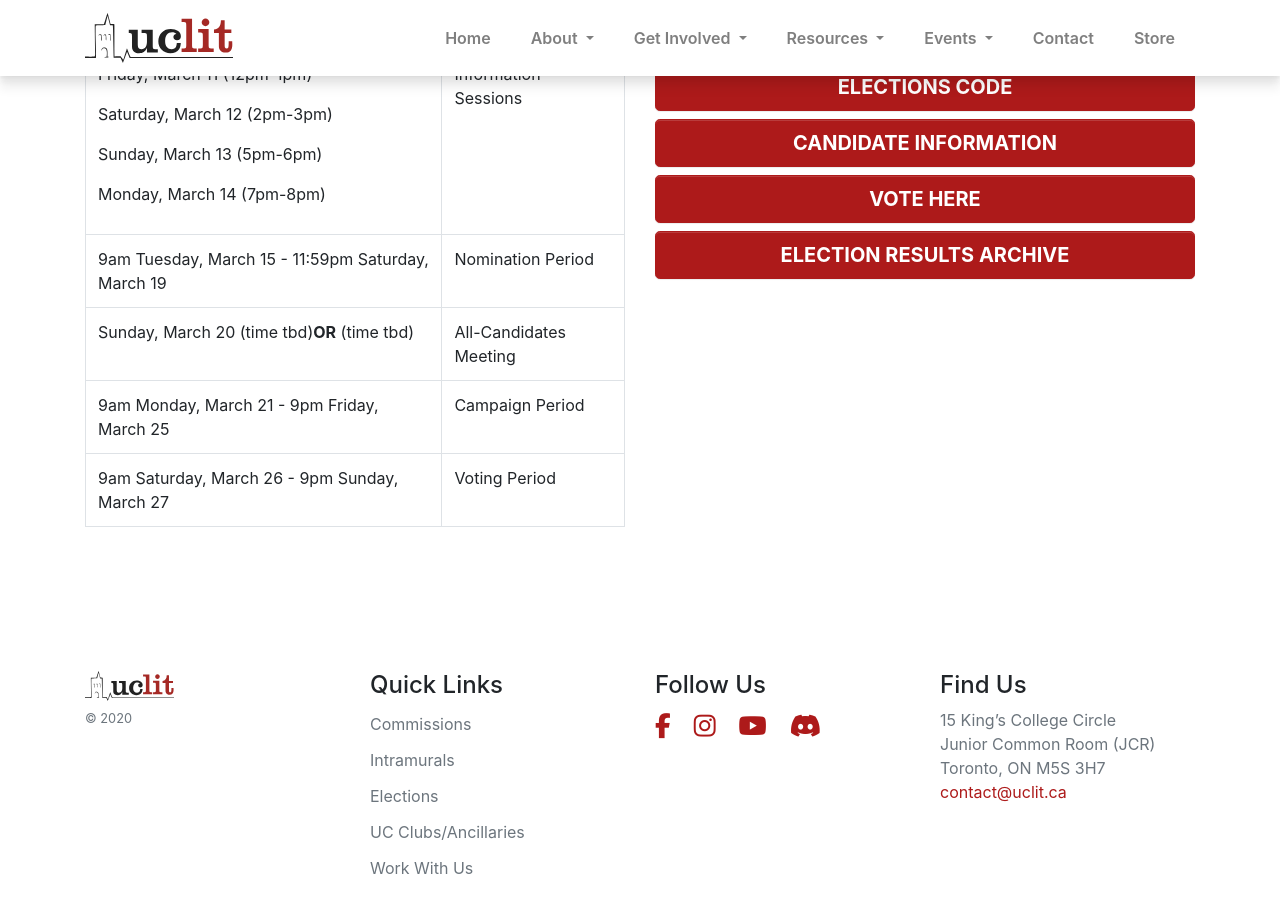
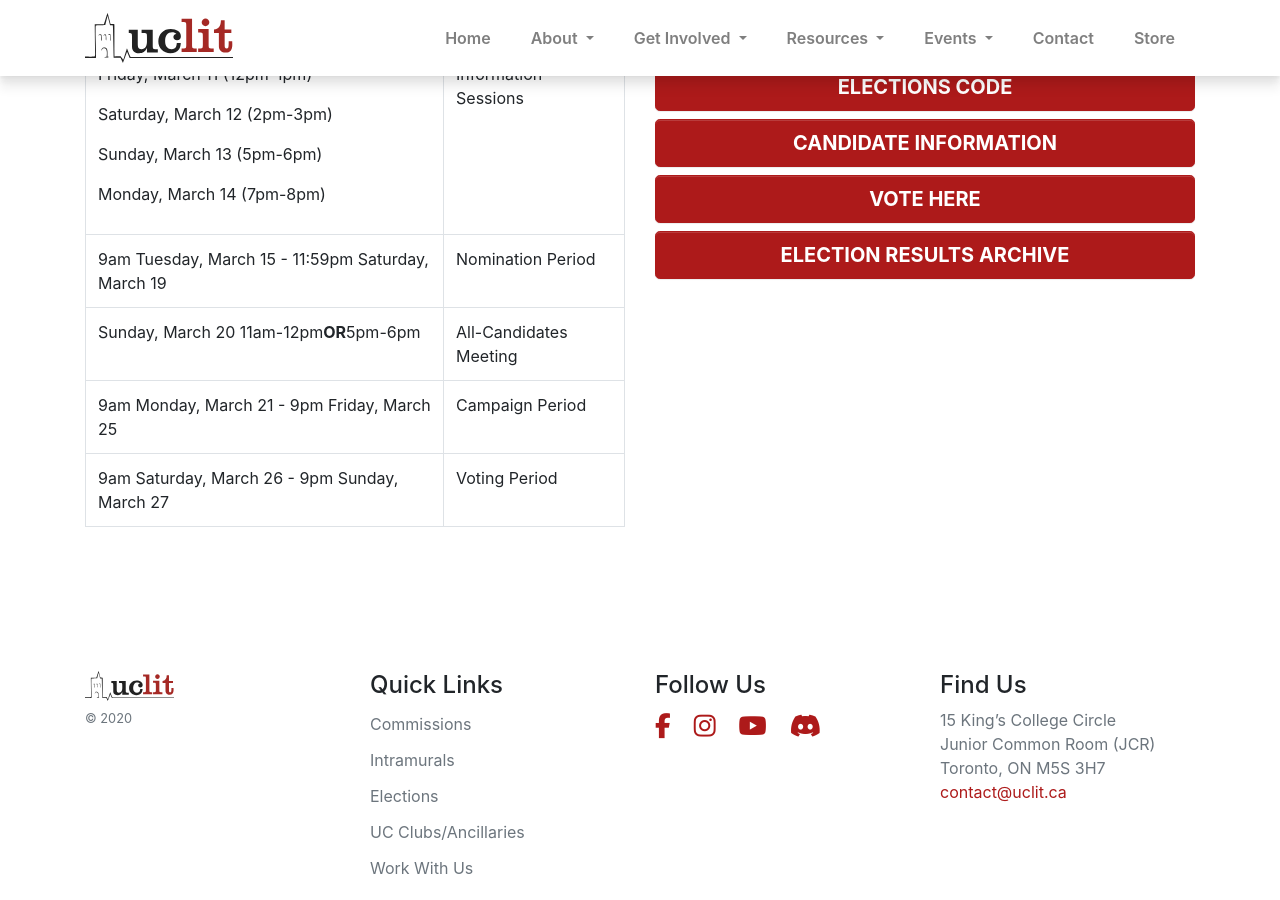
Before and after one commit to uclit-webmaster/uclit-site, a Jekyll site: the page built from get-involved/elections.html, in a window 1280 px wide and 900 px high, scrolled down 1292 px. Built offline with Jekyll 4.4.1, drawn with Linux system fonts in a browser that asks for light colours; nearby versions of some CDN libraries.

Commit message:
Update elections.html

```diff
--- a/get-involved/elections.html
+++ b/get-involved/elections.html
@@ -45,7 +45,7 @@ title: Elections
                             <td>9am Tuesday, March 15 - 11:59pm Saturday, March 19</td><td>Nomination Period</td>
                         </tr>
                         <tr>
-                            <td>Sunday, March 20 (time tbd)<strong>OR</strong> (time tbd)</td><td>All-Candidates Meeting</td>
+                            <td>Sunday, March 20 11am-12pm<strong>OR</strong>5pm-6pm</td><td>All-Candidates Meeting</td>
                         </tr>
                         <tr>
                             <td>9am Monday, March 21 - 9pm Friday, March 25</td><td>Campaign Period</td>
```
